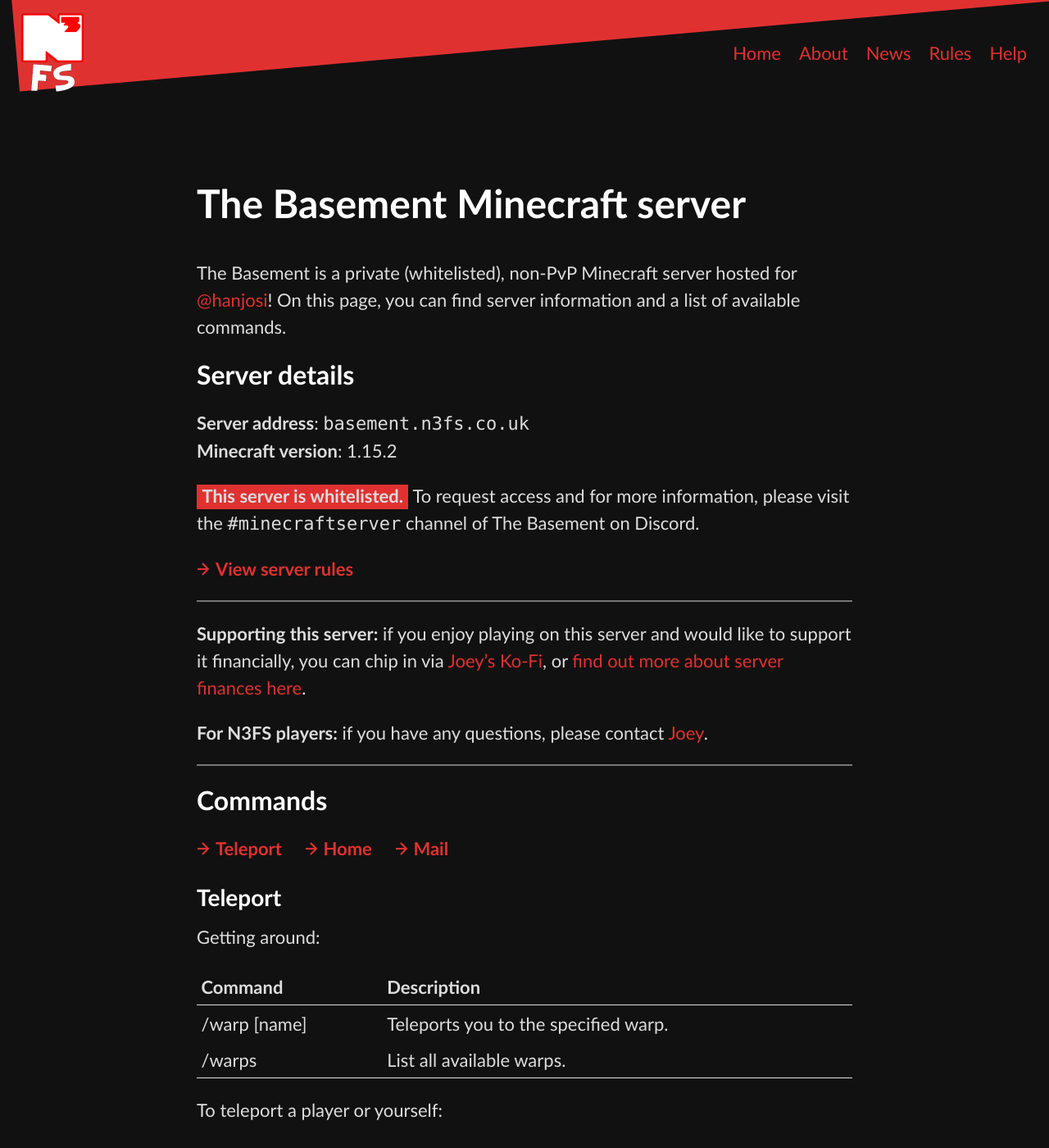
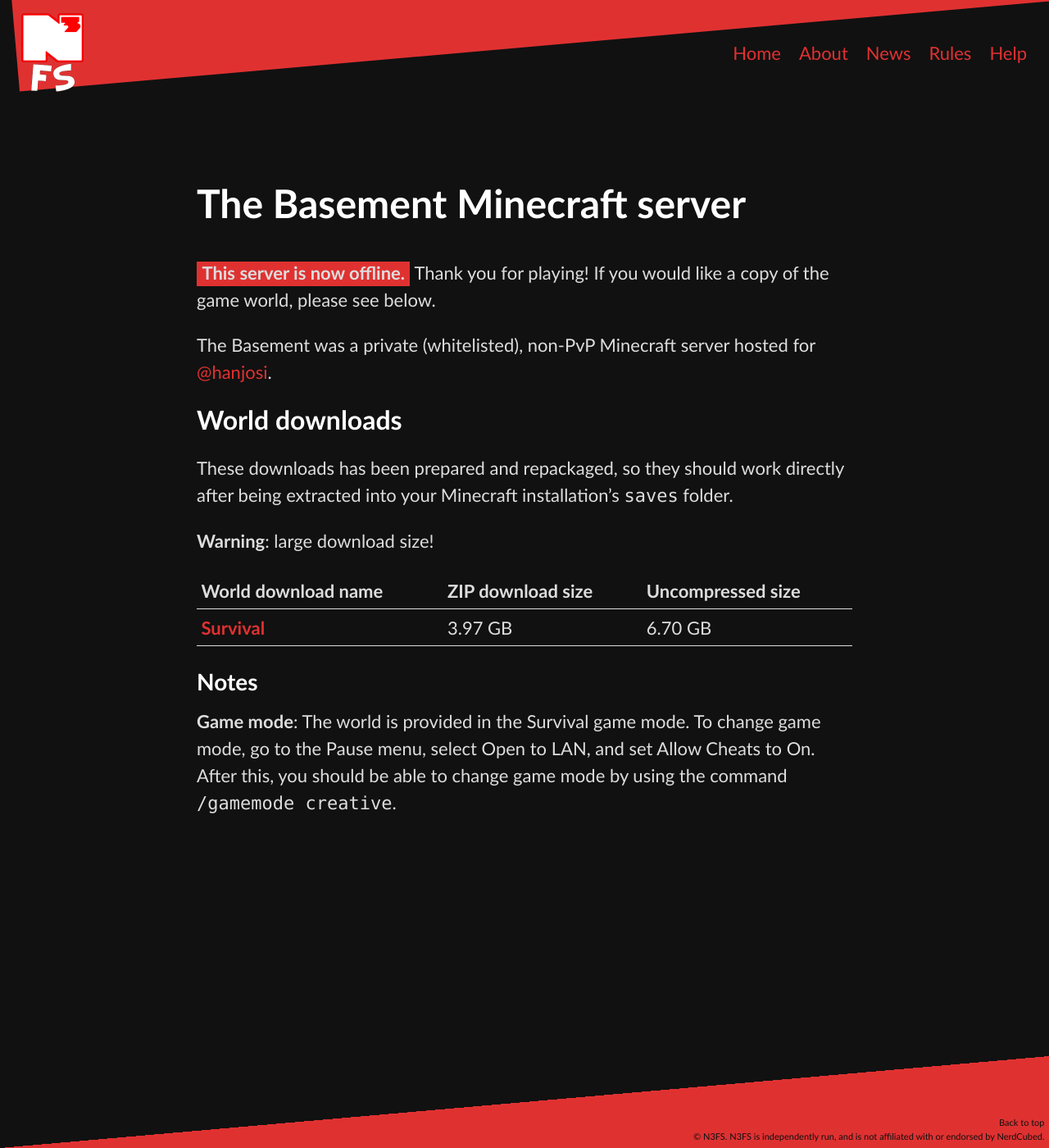
Before and after one commit to N3FS/N3FS-website, a Jekyll site: the page built from _help/basement.md, in a window 1280 px wide and 1400 px high. Shown: the whole window at 82% size. Built offline with Jekyll 4.4.1, drawn with Linux system fonts in a browser that asks for light colours; some of the changed text lies outside the part shown.

Commit message:
Update Basement page

```diff
--- a/_help/basement.md
+++ b/_help/basement.md
@@ -4,70 +4,22 @@
 permalink: /basement
 ---
 
-The Basement is a private (whitelisted), non-PvP Minecraft server hosted for [@hanjosi](https://twitter.com/hanjosi)! On this page, you can find server information and a list of available commands.
+***This server is now offline.*** Thank you for playing! If you would like a copy of the game world, please see below.
 
-## Server details
+The Basement was a private (whitelisted), non-PvP Minecraft server hosted for [@hanjosi](https://twitter.com/hanjosi).
 
-**Server address**: `basement.n3fs.co.uk`
-**Minecraft version**: 1.15.2
+## World downloads
 
-***This server is whitelisted.*** To request access and for more information, please visit the `#minecraftserver` channel of The Basement on Discord.
+These downloads has been prepared and repackaged, so they should work directly after being extracted into your Minecraft installation's `saves` folder.
 
-<a href="https://docs.google.com/document/d/11icwlRRAenI0MuUjgyElhZm8qmbzC3KlyaWc2UnOGY0}" class="action">View server rules</a>
+**Warning**: large download size!
 
-----
+|--
+| World download name | ZIP download size | Uncompressed size |
+|--
+| [**Survival**](https://go.dangeraspect.xyz/basementmc) | 3.97 GB | 6.70 GB
+|--
 
-**Supporting this server:** if you enjoy playing on this server and would like to support it financially, you can chip in via [Joey's Ko-Fi](https://ko-fi.com/joeyfoo), or [find out more about server finances here](/about/donations).
+### Notes
 
-**For N3FS players:** if you have any questions, please contact [Joey](https://twitter.com/joeyfjj).
-
-----
-
-## Commands
-
-<a href="#teleport" class="action">Teleport</a>
-<a href="#home" class="action">Home</a>
-<a href="#mail" class="action">Mail</a>
-
-### Teleport
-
-Getting around:
-
-|---
-| Command | Description |
-|---
-| /warp [name] | Teleports you to the specified warp. |
-| /warps | List all available warps. |
-|---
-
-To teleport a player or yourself:
-
-|---
-| Command | Description |
-|---
-| /tpa [player] | Request to teleport to a player.|
-| /tpahere [player] | Request for a playr to teleport to you.|
-| /tpaaccept and /tpdeny | Accepts or denies an incoming teleport request.|
-| /back | Return to the previous location before you teleported away. |
-|---
-
-### Home
-
-You can set up to 3 homes in Survival.
-
-|---
-| Command | Description |
-|---
-| /sethome [home] | Sets the current location as a home|
-| /home [name] | Teleports to the specified home|
-| /delhome [home] | Deletes the specified home|
-|---
-
-### Mail
-
-|---
-| Command | Description |
-|---
-| /msg [player] [message] | Sends the private message to the specified player.|
-| /r [message] | Replies to the last player that messaged you.|
-|---
+**Game mode**: The world is provided in the Survival game mode. To change game mode, go to the Pause menu, select Open to LAN, and set Allow Cheats to On. After this, you should be able to change game mode by using the command `/gamemode creative`.
```
